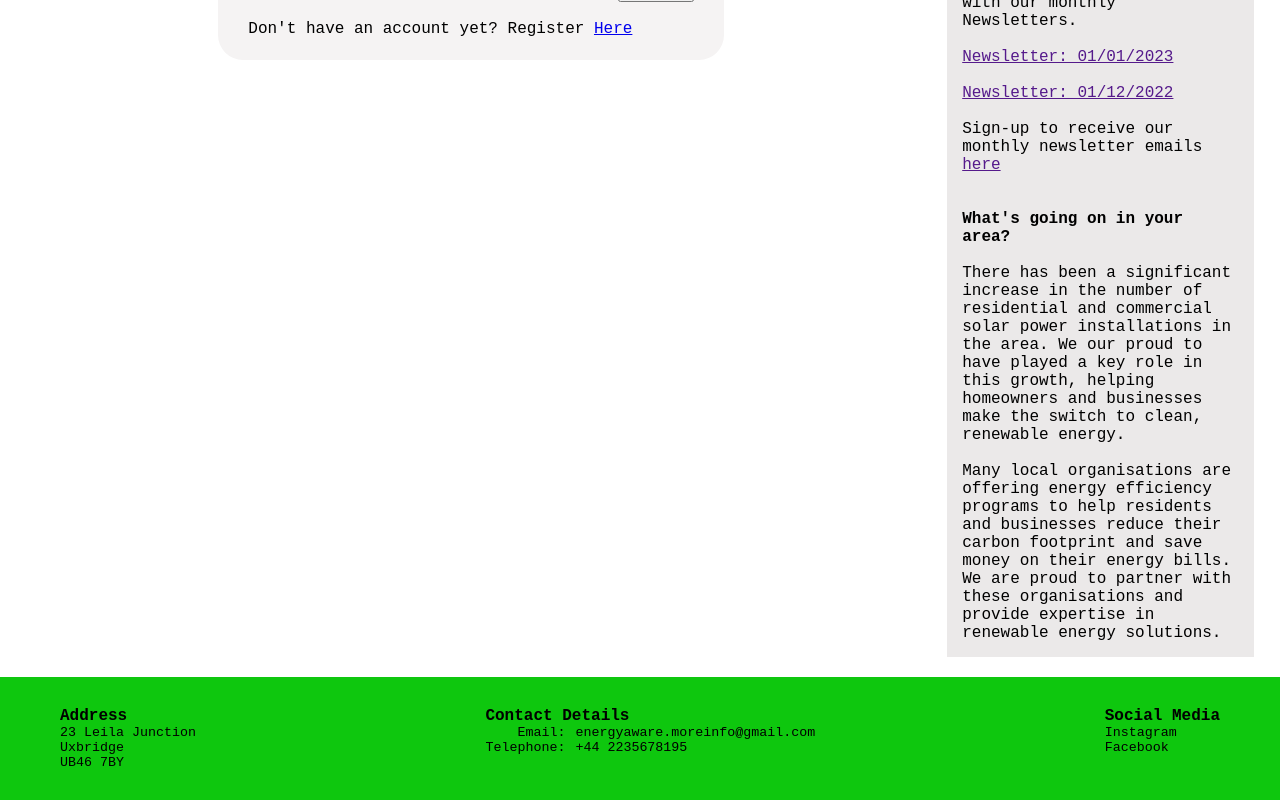
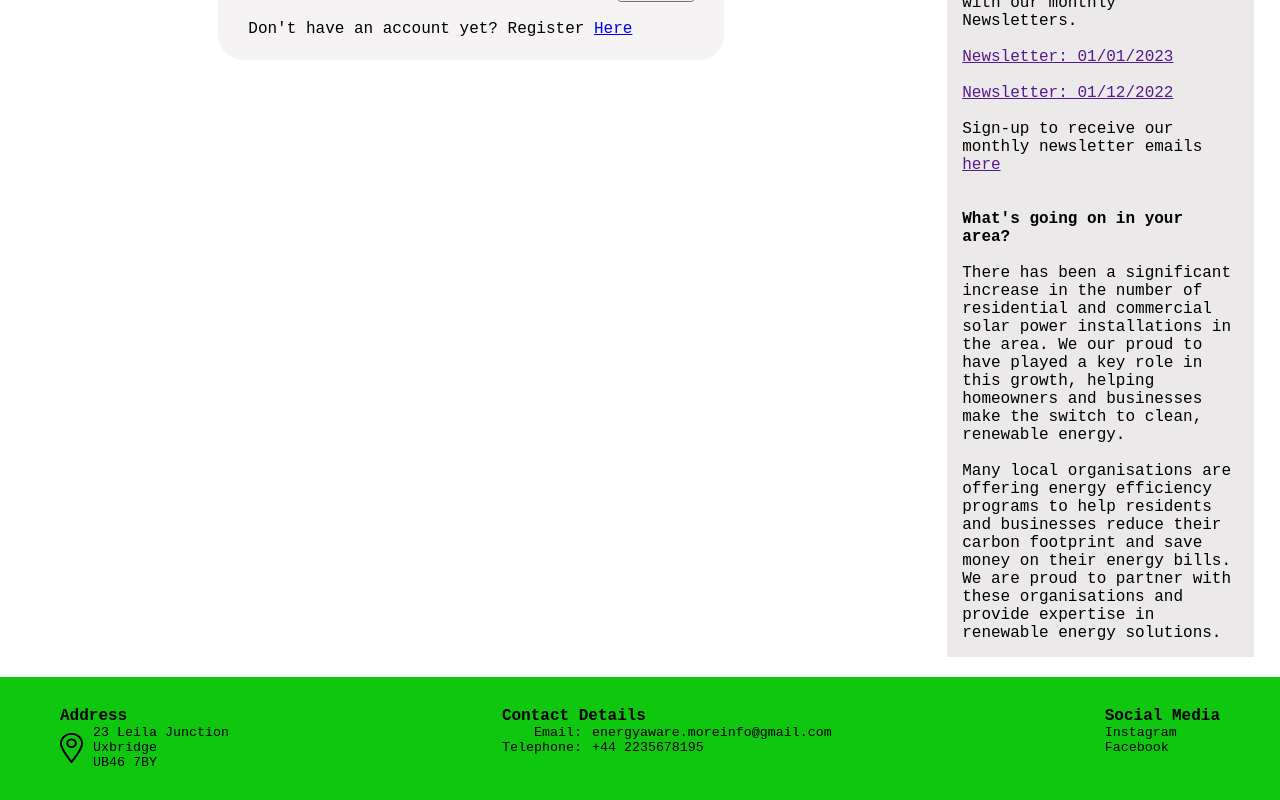
Before and after one commit to TallulahLund/Group46, a React (Create React App) app in the folder testgroupproject/: page /login in a window 1280 px wide. Shown: the part 239-1039 px from the top of the page. Built offline with nearby package versions, Linux system fonts and the light colour scheme.

Commit message:
css update

```diff
--- a/testgroupproject/src/App.css
+++ b/testgroupproject/src/App.css
@@ -786,6 +786,28 @@ div#root {
   font-size: smaller;
 }
 
+.address
+{
+  display: flex;
+  align-items: center;
+  justify-content: space-between;
+}
+
+
+#location
+{
+  width: 23px;
+  height: 30px;
+  /* display: flex;
+  align-items: center; */
+  margin-right: 10px;
+}
+
+.addressText
+{
+  font-size: smaller;
+}
+
 .contactDetails
 {
   font-size: smaller;
--- a/testgroupproject/src/Pages/Donation.css
+++ b/testgroupproject/src/Pages/Donation.css
@@ -3,14 +3,16 @@
   } */
 
   .newProjects {
-    max-width: 800px;
-    margin: 0 auto;
+    /* max-width: 800px;
+    margin: 0 auto; */
   }
 
   .project {
     padding: 20px;
     background-color: #f5f5f5;
     border-radius: 5px;
+    max-width: 800px;
+    margin: 0 auto;
   }
 
   .donationh3 > h3 {
--- a/testgroupproject/src/components/Footer.js
+++ b/testgroupproject/src/components/Footer.js
@@ -6,6 +6,8 @@ import { useOutletContext } from "react-router-dom";
 // import axios from "axios";
 
 // import {AO} from '../AO';
+
+import location from './location pic.jpg';
 
 export default function Footer(){
 
@@ -26,9 +28,14 @@ export default function Footer(){
         <footer className="App-footer">
             <div>
                 <strong>Address</strong>
-                <p>23 Leila Junction</p>
-                <p>Uxbridge</p>
-                <p>UB46 7BY</p>
+                <div className="address">
+                    <img src={location} alt="location icon" id="location"></img>
+                    <span className="addressText">
+                        <p>23 Leila Junction</p>
+                        <p>Uxbridge</p>
+                        <p>UB46 7BY</p>
+                    </span>
+                </div>
             </div>
             <div>
                 <strong>Contact Details</strong>
```
Also changed, not shown: testgroupproject/src/components/location pic.jpg (added).
